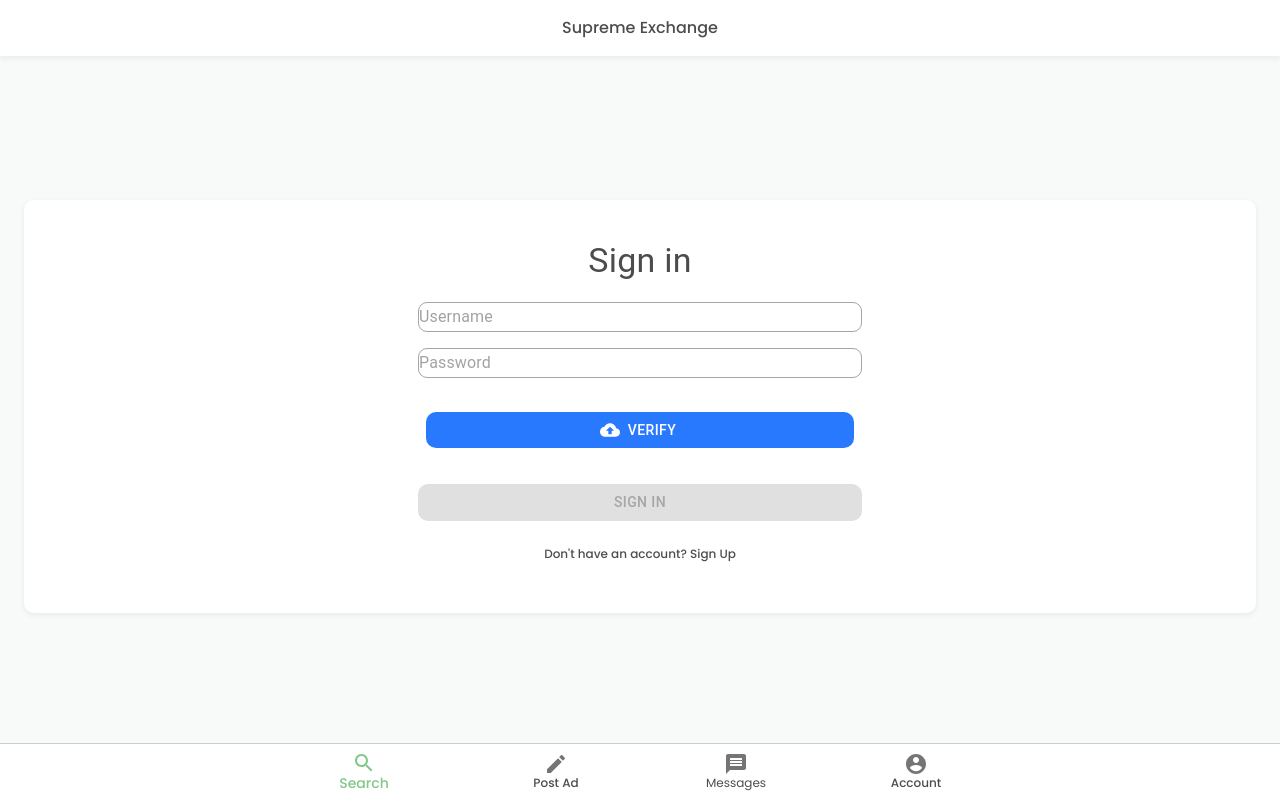
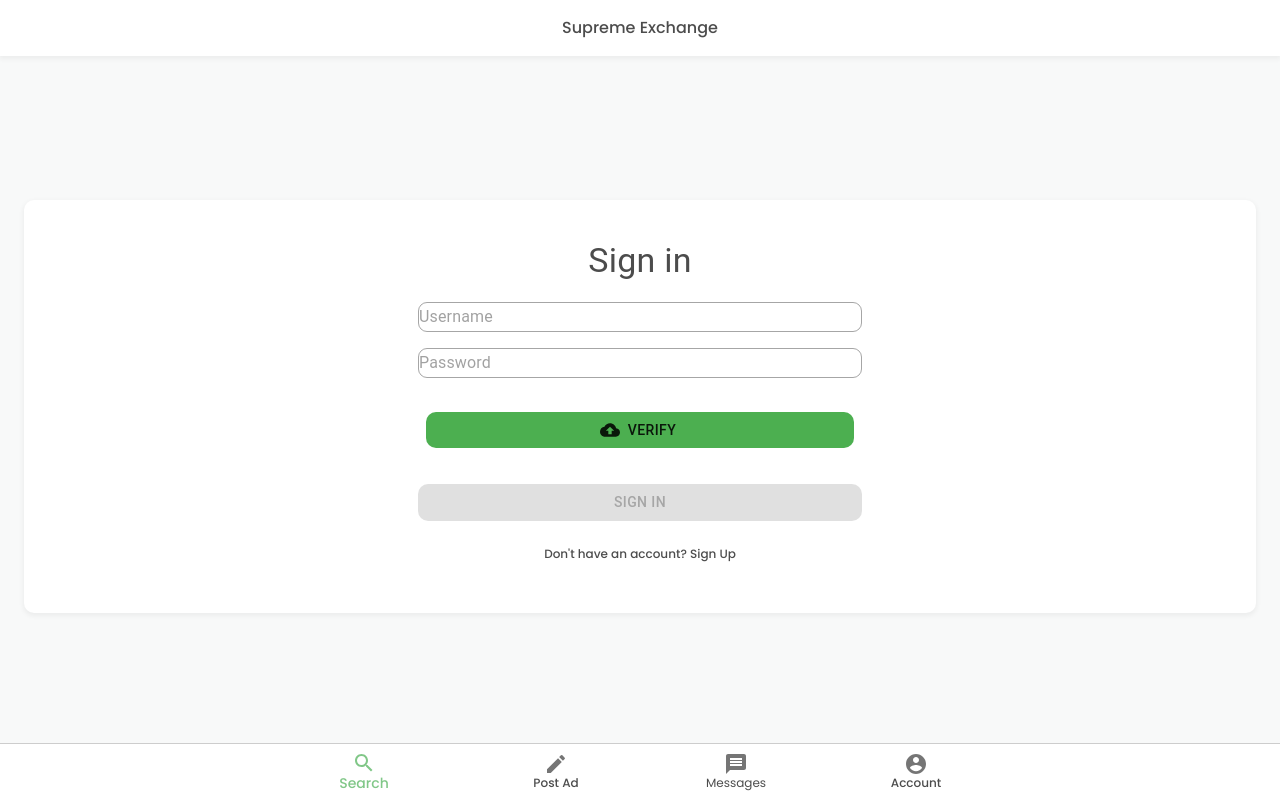
Before and after one commit to tjosepo/supreme-exchange, a React (Create React App) app: page /account in a window 1280 px wide. Built offline with nearby package versions, Linux system fonts and the light colour scheme; no server answers.

Commit message:
change button color

```diff
--- a/src/components/login/SignInPage.tsx
+++ b/src/components/login/SignInPage.tsx
@@ -51,7 +51,7 @@ const useStyles = makeStyles((theme: Theme) =>
 const theme = createMuiTheme({
     palette: {
       primary: green,
-      secondary: blue,
+      secondary: red,
       error: red,
     },
   });
@@ -110,7 +110,7 @@ export default function SignInPage(){
                                     <Button
                                         component="span"
                                         variant="contained"
-                                        color="secondary"
+                                        color={criminality && isCriminal ? "secondary" : "primary"}
                                         disableElevation
                                         fullWidth
                                         className={classes.signButton}
```
